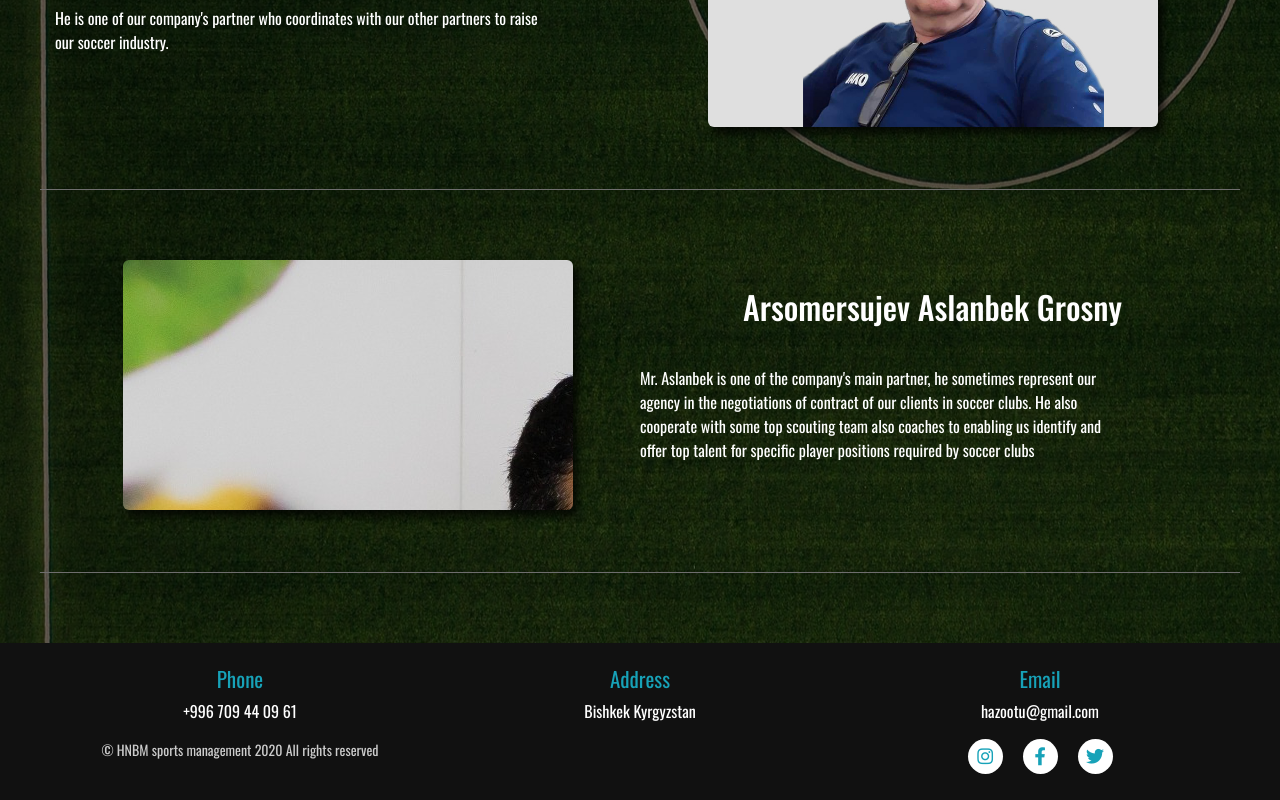
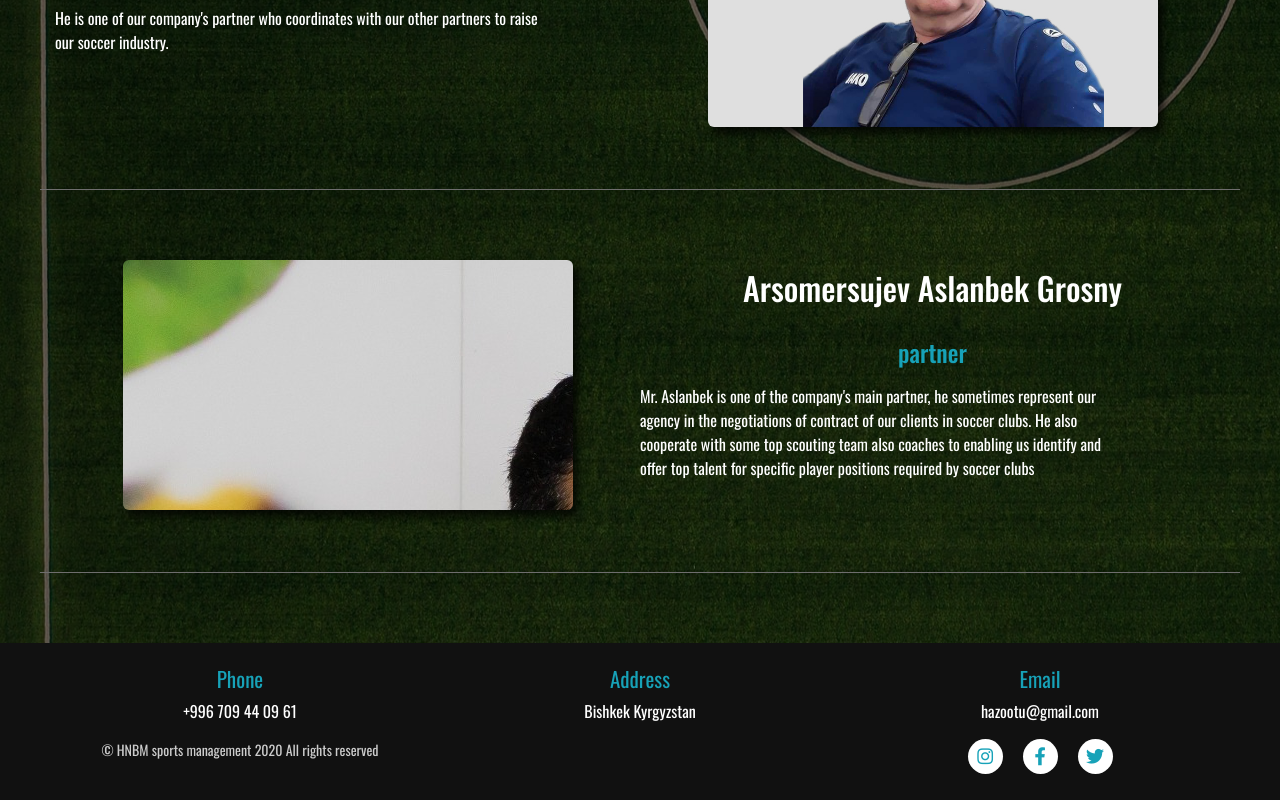
Before and after one commit to beksssK/footballtemporary, a React (Create React App) app: page /staff in a window 1280 px wide. Shown: the part 1836-2636 px from the top of the page. Built offline with nearby package versions, Linux system fonts and the light colour scheme.

Commit message:
added a new one

```diff
--- a/src/components/Home/HomeMiddle.js
+++ b/src/components/Home/HomeMiddle.js
@@ -6,6 +6,7 @@ import InfoSection from "../Section/InfoSection";
 import ceo from "../../assets/staff/CEO1.jpg";
 import organizer from "../../assets/staff/organizer.jpg";
 import gManager from "../../assets/staff/gManager1.jpg";
+import mainPartner from "../../assets/staff/mainPartner.jpeg"
 import useWindowWidth from "../../hooks/useWindowWidth";
 
 const items = [
@@ -24,6 +25,11 @@ const items = [
         altText: 'General Manager',
         caption: 'General Manager'
     },
+    {
+      src: mainPartner,
+      altText: "Main Partner",
+      caption: "Main Partner",
+    }
 ];
 
 const generalInfo = {
--- a/src/components/Staff/StaffMiddle.js
+++ b/src/components/Staff/StaffMiddle.js
@@ -35,7 +35,7 @@ const STAFF = {
         photo: partnerImg
     },
     mainPartner: {
-        position: '',
+        position: 'partner',
         name: 'Arsomersujev Aslanbek Grosny',
         info: 'Mr. Aslanbek is one of the company\'s main partner, he sometimes represent our agency in the negotiations of contract of our clients in soccer clubs. He also cooperate with some top scouting team also coaches to enabling us  identify and offer top talent for specific player positions required by  soccer clubs',
         photo: mainPartner
```
